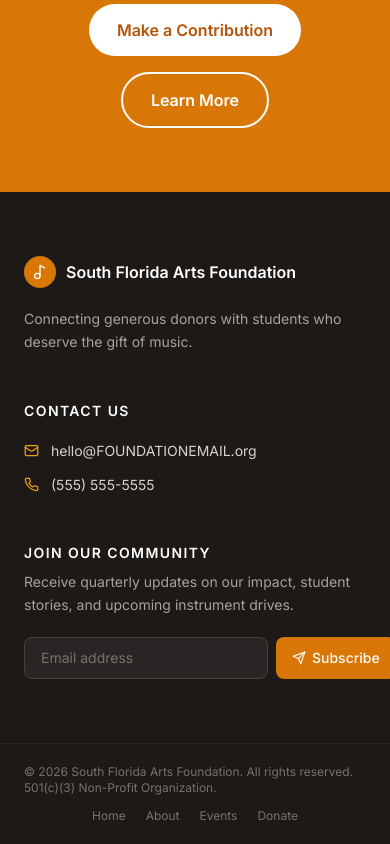
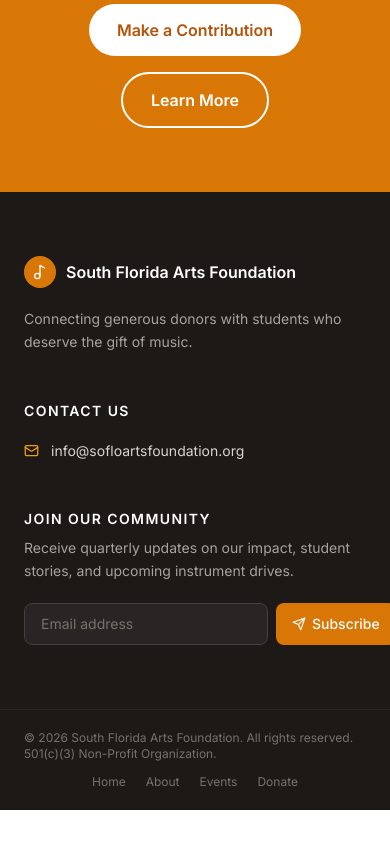
Before and after one commit to EvanLowther/south-florida-art, a React (Vite) app: page / in a window 390 px wide. Shown: the part 3513-4357 px from the top of the page. After the commit the page ends 4323 px from the top, so only its background shows below. Built offline with nearby package versions, Linux system fonts and the light colour scheme; no server answers.

Commit message:
Update contact email and remove phone number from footer

```diff
--- a/src/components/Footer.tsx
+++ b/src/components/Footer.tsx
@@ -1,5 +1,5 @@
 import { useState } from 'react';
-import { Music2, Mail, Phone, Send, CheckCircle } from 'lucide-react';
+import { Music2, Mail, Send, CheckCircle } from 'lucide-react';
 
 const SUPABASE_URL = import.meta.env.VITE_SUPABASE_URL;
 const SUPABASE_ANON_KEY = import.meta.env.VITE_SUPABASE_ANON_KEY;
@@ -73,11 +73,7 @@ export default function Footer({ onNavigate }: FooterProps) {
           <ul className="space-y-3.5 text-sm">
             <li className="flex items-start gap-3">
               <Mail size={15} className="text-amber-500 mt-0.5 shrink-0" />
-              <span>hello@FOUNDATIONEMAIL.org</span>
-            </li>
-            <li className="flex items-start gap-3">
-              <Phone size={15} className="text-amber-500 mt-0.5 shrink-0" />
-              <span>(555) 555-5555 </span>
+              <span>info@sofloartsfoundation.org</span>
             </li>
           </ul>
         </div>
--- a/src/pages/Donate.tsx
+++ b/src/pages/Donate.tsx
@@ -298,7 +298,7 @@ export default function Donate() {
                       value={form.email}
                       onChange={handleChange}
                       required
-                      placeholder="jane@email.com"
+                      placeholder="info@sofloartsfoundation.org"
                       className="w-full px-4 py-3 border border-stone-200 rounded-xl text-stone-900 placeholder-stone-400 focus:outline-none focus:border-amber-500 transition-colors text-sm"
                     />
                   </div>
```
